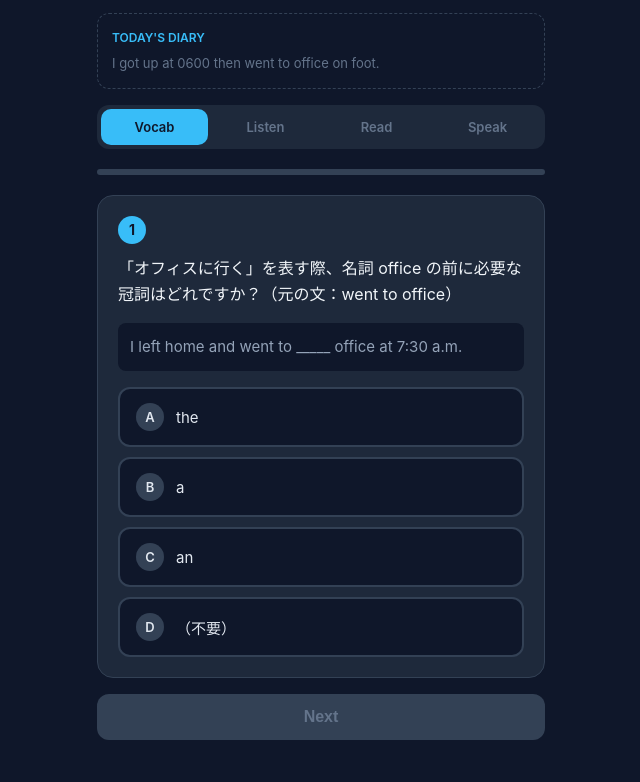
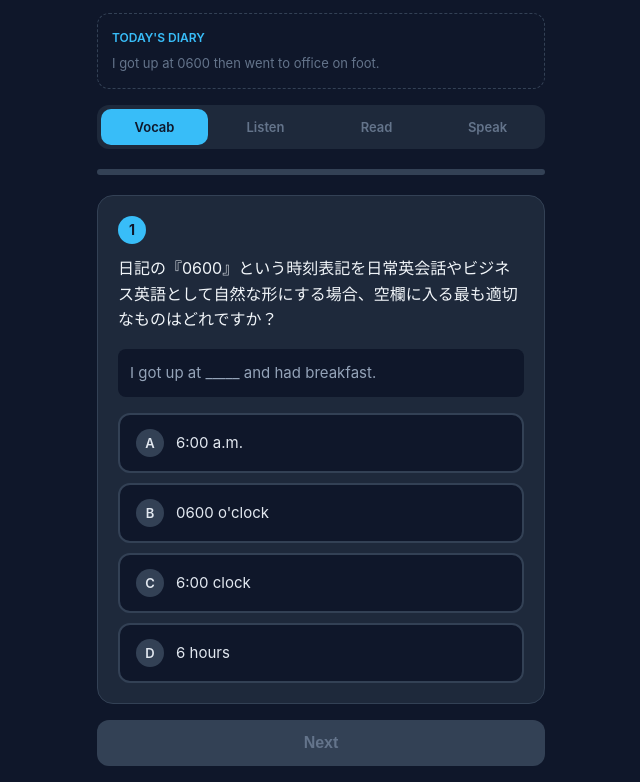
Before and after one commit to YuichiMurakami-0525/english-diary-trainer, a plain HTML site: page index.html in a window 1280 px wide. Shown: the part 68-850 px from the top of the page, without its empty margins (319-959 px from the left). Before the commit the page ends 824 px from the top, so only its background shows below. Drawn offline with Linux system fonts and the light colour scheme.

Commit message:
Daily update: 2026-11-18

```diff
--- a/index.html
+++ b/index.html
@@ -211,7 +211,7 @@ body {
 
 <div class="header">
   <h1>English Diary Trainer</h1>
-  <div class="date-badge">Nov 09, 2026</div>
+  <div class="date-badge">Nov 18, 2026</div>
 </div>
 
 <div class="diary-original">
@@ -242,112 +242,112 @@ body {
 
 <script>
 // ==================== DATA ====================
-const diaryOriginal = "I got up at 0600 then went to office on foot.";;;;;;;;;;;;;;;;;;;
+const diaryOriginal = "I got up at 0600 then went to office on foot.";;;;;;;;;;;;;;;;;;;;
 
-const diaryCorrected = "I got up at 6:00 a.m. this morning. After getting dressed, I ate a quick breakfast. Then, I went to the office on foot instead of taking the train. Walking to work was very refreshing because the morning air was crisp. I arrived at the office early and started my work. It was a productive start to my Monday. I hope to maintain this healthy routine for the rest of the week.";;;;;;;;;;;;;;;;;;;
+const diaryCorrected = "I got up at 6:00 a.m. and then went to the office on foot. I usually commute by walking because it takes only twenty minutes. The morning air on Wednesday was very refreshing. I prefer walking to taking a crowded morning train. Arriving at the office early gave me extra time to prepare. Walking to work every day helps me maintain a healthy routine. Overall, it was a productive start to my workday.";;;;;;;;;;;;;;;;;;;;
 
 const vocabQuestions = [
   {
-    "q": "「オフィスに行く」を表す際、名詞 office の前に必要な冠詞はどれですか？（元の文：went to office）",
-    "sentence": "I left home and went to _____ office at 7:30 a.m.",
+    "q": "日記の『0600』という時刻表記を日常英会話やビジネス英語として自然な形にする場合、空欄に入る最も適切なものはどれですか？",
+    "sentence": "I got up at _____ and had breakfast.",
     "choices": [
-      "the",
+      "6:00 a.m.",
+      "0600 o'clock",
+      "6:00 clock",
+      "6 hours"
+    ],
+    "answer": 0,
+    "explain": "0600は軍隊などで使われる24時間制表記（ミリタリータイム）です。日常会話やビジネスでは「6:00 a.m.」または「6:00」と表現します。"
+  },
+  {
+    "q": "日記の『went to office』には冠詞が抜けています。特定の名詞『office』の前に置く適切な冠詞を選びなさい。",
+    "sentence": "He walked to _____ office this morning.",
+    "choices": [
       "a",
       "an",
-      "（不要）"
+      "the",
+      "― (なし)"
     ],
-    "answer": 0,
-    "explain": "特定の位置や勤務先としてのオフィスを指す場合、通常定冠詞 the を伴って go to the office と表現します。"
+    "answer": 2,
+    "explain": "自分が勤めている特定のオフィスに行く場合は、定冠詞 the をつけて「go to the office」と表現するのが自然です。"
   },
   {
-    "q": "「徒歩で」を意味する最も自然な英語の表現はどれですか？（元の文：on foot）",
-    "sentence": "She prefers to commute _____ foot when the weather is nice.",
+    "q": "日記の『on foot』は「徒歩で」を意味する表現です。交通手段を表す次の文の空欄に入る適切な前置詞を選びなさい。",
+    "sentence": "She prefers going to work _____ foot rather than by bus.",
     "choices": [
       "by",
       "on",
       "with",
+      "in"
+    ],
+    "answer": 1,
+    "explain": "「徒歩で」は「on foot」を使います。車や電車などの交通手段には by (by train, by car) を使いますが、foot の場合は on になる点に注意しましょう。"
+  },
+  {
+    "q": "過去の出来事について述べる日記であるため、動詞の時制を揃える必要があります。空欄に入る適切な形を選びなさい。",
+    "sentence": "I got up early and then _____ to the office.",
+    "choices": [
+      "go",
+      "gone",
+      "went",
+      "going"
+    ],
+    "answer": 2,
+    "explain": "got up と並列して過去の動作を表すため、go の過去形である went を使用します。"
+  },
+  {
+    "q": "2つの過去の動作を順序立ててつなぐ接続詞・副詞の組み合わせとして最も適切なものを選びなさい。",
+    "sentence": "I finished my breakfast, _____ I left the house.",
+    "choices": [
+      "and then",
+      "after then",
+      "but also",
+      "so that"
+    ],
+    "answer": 0,
+    "explain": "「〜して、それから…」と順序を表す場合は「and then」を使うとスムーズで自然な文になります。"
+  },
+  {
+    "q": "「通勤する」を意味する動詞として、TOEICでも頻出の最も適切な語を選びなさい。",
+    "sentence": "Many employees _____ to work by train every morning.",
+    "choices": [
+      "commute",
+      "travel",
+      "move",
+      "depart"
+    ],
+    "answer": 0,
+    "explain": "「通勤・通学する」は commute を使います。commute to work で「仕事に通勤する」という意味になります。"
+  },
+  {
+    "q": "「〜より…を好む」という比較表現をつくる際、prefer A _____ B の空欄に入る前置詞を選びなさい。",
+    "sentence": "I prefer walking _____ taking a crowded train.",
+    "choices": [
+      "than",
+      "to",
+      "from",
       "for"
     ],
     "answer": 1,
-    "explain": "「徒歩で」は慣用表現で on foot と言います。交通手段で by を使う場合でも by foot とは言わないため注意しましょう。"
+    "explain": "prefer A to B で「BよりもAを好む」という意味になります。than ではなく to を使うのがポイントです。"
   },
   {
-    "q": "「午前6時に」という時刻を日常英語で正しく表す前置詞はどれですか？（元の文：at 0600）",
-    "sentence": "My alarm rang _____ 6:00 a.m. sharp.",
+    "q": "「〜のおかげで…できる / 〜を与える」の意味で、Arriving early _____ me extra time to prepare. の空欄に入る動詞を選びなさい。",
+    "sentence": "Arriving early at the office _____ me extra time to prepare.",
     "choices": [
-      "at",
-      "in",
-      "on",
-      "for"
+      "gave",
+      "made",
+      "took",
+      "spent"
     ],
     "answer": 0,
-    "explain": "特定の時刻を表すときは前置詞 at を使用します。また「0600」は軍隊などで使われる表記のため、一般的な日常会話や日記では 6:00 a.m. と表します。"
-  },
-  {
-    "q": "「朝起きる」を意味する熟語 get up の過去形として正しいものはどれですか？",
-    "sentence": "I _____ early this morning to prepare for the meeting.",
-    "choices": [
-      "got up",
-      "get up",
-      "got off",
-      "getting up"
-    ],
-    "answer": 0,
-    "explain": "日記など過去の出来事を述べる際は、get の過去形 got を用いて got up（起きた）とします。"
-  },
-  {
-    "q": "「電車に乗る代わりに」という文脈で使われる適切な熟語はどれですか？",
-    "sentence": "I walked to the workplace _____ taking the crowded bus.",
-    "choices": [
-      "instead of",
-      "because of",
-      "in spite of",
-      "due to"
-    ],
-    "answer": 0,
-    "explain": "「～する代わりに」は instead of + 動名詞(-ing) で表します。"
-  },
-  {
-    "q": "「朝の空気が清々しい・冷んやりして心地よい」を意味する形容詞はどれですか？",
-    "sentence": "The morning air was very _____ and invigorating today.",
-    "choices": [
-      "crisp",
-      "heavy",
-      "dark",
-      "dull"
-    ],
-    "answer": 0,
-    "explain": "crisp は「（天候や空気が）清々しい、爽やかで心地よく冷たい」という意味を表す形容詞です。"
-  },
-  {
-    "q": "文脈に合う「生産的な、効率的な」という意味の形容詞はどれですか？",
-    "sentence": "Starting the day early leads to a very _____ morning.",
-    "choices": [
-      "productive",
-      "product",
-      "produce",
-      "productively"
-    ],
-    "answer": 0,
-    "explain": "名詞 morning を修飾する形容詞が必要なため、productive（生産的な）が正解です。"
-  },
-  {
-    "q": "「そしてそのあと」と順序を自然につなぐ接続表現はどれですか？（元の文：then の使い方）",
-    "sentence": "I finished my coffee, _____ I left for work.",
-    "choices": [
-      "and then",
-      "although",
-      "because",
-      "so that"
-    ],
-    "answer": 0,
-    "explain": "前後の動作を時間の順序に従ってスムーズにつなげるには and then（そしてそのあと）を使用するのが自然です。"
+    "explain": "give + 人 + 時間 で「人に対して時間をあたえる・もたらす」という意味になります。S (主語) + gave + me + extra time の形で使われています。"
   }
 ];
 const listeningQuestions = [
   {
-    "text": "I got up at 6:00 a.m. this morning.",
-    "q": "What time did the speaker wake up today?",
+    "text": "I got up at 6:00 a.m. and then went to the office on foot.",
+    "q": "What time did the speaker get up?",
     "choices": [
       "At 6:00 a.m.",
       "At 6:30 a.m.",
@@ -357,150 +357,147 @@ const listeningQuestions = [
     "answer": 0
   },
   {
-    "text": "Then, I went to the office on foot instead of taking the train.",
-    "q": "How did the speaker travel to the office?",
+    "text": "I usually commute by walking because it takes only twenty minutes.",
+    "q": "How long does the speaker's commute take?",
     "choices": [
-      "By walking",
-      "By taking a train",
-      "By riding a bus",
-      "By driving a car"
+      "10 minutes",
+      "20 minutes",
+      "30 minutes",
+      "40 minutes"
+    ],
+    "answer": 1
+  },
+  {
+    "text": "I prefer walking to taking a crowded morning train.",
+    "q": "What does the speaker dislike about the train?",
+    "choices": [
+      "It is too slow.",
+      "It is too expensive.",
+      "It is crowded.",
+      "It is often delayed."
+    ],
+    "answer": 2
+  },
+  {
+    "text": "Arriving at the office early gave me extra time to prepare.",
+    "q": "What benefit did arriving early provide?",
+    "choices": [
+      "Extra time to prepare",
+      "Free coffee at work",
+      "A conversation with a colleague",
+      "A quiet breakfast"
     ],
     "answer": 0
   },
   {
-    "text": "Walking to work was very refreshing because the morning air was crisp.",
-    "q": "Why did the speaker find the walk enjoyable?",
+    "text": "Walking to work every day helps me maintain a healthy routine.",
+    "q": "What does walking to work help the speaker maintain?",
     "choices": [
-      "Because the morning air was pleasant and cool",
-      "Because they met a friend along the way",
-      "Because the train was delayed",
-      "Because it was warm and sunny"
+      "A strict budget",
+      "A healthy routine",
+      "A clean office space",
+      "A tight schedule"
     ],
-    "answer": 0
-  },
-  {
-    "text": "I arrived at the office early and started my work.",
-    "q": "What happened when the speaker reached the office?",
-    "choices": [
-      "They arrived ahead of time and began working",
-      "They realized they were late for a meeting",
-      "They had breakfast at their desk",
-      "They waited outside for the building to open"
-    ],
-    "answer": 0
-  },
-  {
-    "text": "I hope to maintain this healthy routine for the rest of the week.",
-    "q": "What is the speaker's goal for the coming days?",
-    "choices": [
-      "To keep up this healthy morning habit",
-      "To switch back to taking the train",
-      "To start walking to work every weekend",
-      "To wake up even earlier tomorrow"
-    ],
-    "answer": 0
+    "answer": 1
   }
 ];
 const readingPassage = `MEMORANDUM
+To: HR Department
+From: Kenji Sato, Operations Team
+Date: November 18, 2026
+Subject: Morning Commute and Wellness Habit
 
-To: All Staff
-From: Human Resources Department
-Date: November 9, 2026
-Subject: Morning Commute and Wellness Initiative
+I am writing to share an update regarding my morning <span class="highlight">routine</span> and its positive impact on work <span class="highlight">productivity</span>. On Wednesday, November 18, I woke up at 6:00 a.m. and decided to <span class="highlight">commute</span> to the office on foot instead of taking public transportation. The total walk took approximately twenty minutes, providing a pleasant opportunity to get fresh air before starting the workday.
 
-As part of our company effort to promote wellness, we are encouraging employees to adopt active commuting habits. Today, several staff members began participating in our new Morning Walking Campaign. Rather than relying solely on public transportation, employees are invited to <span class="highlight">commute</span> <span class="highlight">on foot</span> for all or part of their daily journey.
-
-Walking to work offers numerous health <span class="highlight">benefits</span>, such as improving cardiovascular fitness and helping staff feel more <span class="highlight">refreshed</span> before starting work. Initial feedback from participants indicates that walking in the crisp morning air helped them feel more <span class="highlight">productive</span> throughout the workday.
-
-We encourage everyone to <span class="highlight">maintain</span> this healthy routine throughout November. For those living far away, consider stepping off the train one station early. Please record your active commute days on the HR portal by Friday to earn wellness rewards points.`;
+<span class="highlight">Incorporating</span> daily physical activity into the morning schedule has proven beneficial for maintaining focus and energy levels throughout the day. Arriving at the workplace early also allowed sufficient time to prepare for daily tasks without feeling rushed. Moving forward, I plan to continue walking to work regularly as part of a healthier <span class="highlight">lifestyle</span> initiative. Employees interested in joining a morning walking club are encouraged to contact me.`;
 
 const readingQuestions = [
   {
     "q": "What is the main purpose of the memorandum?",
     "choices": [
-      "To promote a company wellness initiative focused on walking",
-      "To announce changes to public transportation schedules",
-      "To inform staff about mandatory overtime hours",
-      "To request feedback on a new office building layout"
+      "To report a change in morning routine and its benefits",
+      "To complain about public transportation delays",
+      "To request approval for a business trip",
+      "To propose new office work hours"
     ],
     "answer": 0
   },
   {
-    "q": "What commute method is being encouraged by HR?",
+    "q": "How did Mr. Sato travel to the office on November 18?",
     "choices": [
-      "Walking",
-      "Cycling",
-      "Carpooling",
-      "Taking the express train"
+      "By bus",
+      "By train",
+      "On foot",
+      "By bicycle"
     ],
-    "answer": 0
+    "answer": 2
   },
   {
-    "q": "According to the memo, how did early participants feel after walking to work?",
+    "q": "How long did it take Mr. Sato to walk to the office?",
     "choices": [
-      "More productive during their workday",
-      "Too tired to complete their work",
-      "Stressed about arriving late",
-      "Eager to leave work early"
+      "About 10 minutes",
+      "About 15 minutes",
+      "About 20 minutes",
+      "About 30 minutes"
     ],
-    "answer": 0
+    "answer": 2
   },
   {
-    "q": "What suggestion is provided for employees who live far from the office?",
+    "q": "According to the passage, what benefit comes from arriving at work early?",
     "choices": [
-      "Get off the train one station early and walk",
-      "Move closer to the office location",
-      "Work from home twice a week",
-      "Drive their personal cars instead"
+      "Getting a free meal",
+      "Having enough time to prepare for tasks",
+      "Meeting with the HR manager",
+      "Leaving the office earlier"
     ],
-    "answer": 0
+    "answer": 1
   },
   {
-    "q": "What should employees do by Friday to receive rewards points?",
+    "q": "What does Mr. Sato invite interested employees to do?",
     "choices": [
-      "Log their active commute days on the HR portal",
-      "Submit a doctor's wellness report",
-      "Attend a health seminar",
-      "Sign up for a gym membership"
+      "Submit physical exam results",
+      "Contact him to join a morning walking club",
+      "Change their commute methods immediately",
+      "Attend an HR training session"
     ],
-    "answer": 0
+    "answer": 1
   }
 ];
 const speakingExercises = [
   {
-    "target": "I got up at 6:00 a.m. this morning.",
-    "hint": "今朝は午前6時に起きました。",
-    "focus": "時刻を表す前置詞 at と past tense（過去形 got up）の発音を意識しましょう。"
+    "target": "I got up at 6:00 a.m. and then went to the office on foot.",
+    "hint": "私は午前6時に起き、それから歩いて会社に行きました。",
+    "focus": "時刻の言い方 (6:00 a.m.) と「歩いて」を表す (on foot)"
   },
   {
-    "target": "After getting dressed, I ate a quick breakfast.",
-    "hint": "着替えた後、簡単に朝食を食べました。",
-    "focus": "「After + 動名詞 (-ing)」の構文と、quick のクリアな発音に注意します。"
+    "target": "I usually commute by walking because it takes only twenty minutes.",
+    "hint": "わずか20分しかかからないので、私は普段歩いて通勤しています。",
+    "focus": "commute by walking（歩いて通勤する）と takes + 時間の表現"
   },
   {
-    "target": "Then, I went to the office on foot instead of taking the train.",
-    "hint": "それから、電車に乗る代わりに徒歩でオフィスへ行きました。",
-    "focus": "on foot（徒歩で）と instead of + -ing（～する代わりに）をスムーズにつなげましょう。"
+    "target": "The morning air on Wednesday was very refreshing.",
+    "hint": "水曜日の朝の空気はとても爽やかでした。",
+    "focus": "曜日に付ける前置詞 (on Wednesday) と形容詞 refreshing"
   },
   {
-    "target": "Walking to work was very refreshing because the morning air was crisp.",
-    "hint": "朝の空気が澄んでいてすがすがしかったので、歩いて出勤するのはとてもリフレッシュできました。",
-    "focus": "形容詞 refreshing と crisp の意味・発音を意識して文節ごとに区切って発声しましょう。"
+    "target": "I prefer walking to taking a crowded morning train.",
+    "hint": "私は混雑した朝の電車に乗るよりも歩く方を好みます。",
+    "focus": "prefer A to B（BよりもAを好む）の構文"
   },
   {
-    "target": "I arrived at the office early and started my work.",
-    "hint": "早くオフィスに到着し、仕事を始めました。",
-    "focus": "「arrive at + 場所」の結びつきと、過去形 arrived / started の語尾のリンキングを練習します。"
+    "target": "Arriving at the office early gave me extra time to prepare.",
+    "hint": "会社に早く到着したことで、準備するための余分な時間ができました。",
+    "focus": "動名詞主語 (Arriving at...) と give + 人 + 時間 の形"
   },
   {
-    "target": "It was a productive start to my Monday.",
-    "hint": "月曜日の幸先の良い（生産的な）スタートとなりました。",
-    "focus": "productive start のアクセントと流れるようなリズムを意識してください。"
+    "target": "Walking to work every day helps me maintain a healthy routine.",
+    "hint": "毎日歩いて通勤することは、健康的な習慣を維持するのに役立ちます。",
+    "focus": "help + 目的語 + 動詞の原形 (help me maintain)"
   },
   {
-    "target": "I hope to maintain this healthy routine for the rest of the week.",
-    "hint": "今週の残りの日も、この健康的な習慣を維持したいと思います。",
-    "focus": "「hope to + 動詞の原形」および「for the rest of ~」のチャンク（意味のまとまり）を意識して音読しましょう。"
+    "target": "Overall, it was a productive start to my workday.",
+    "hint": "全体として、私の勤務日の生産的なスタートとなりました。",
+    "focus": "形容詞 productive（生産的な）と文頭の副詞 Overall"
   }
 ];
 // ==================== STATE ====================
```
